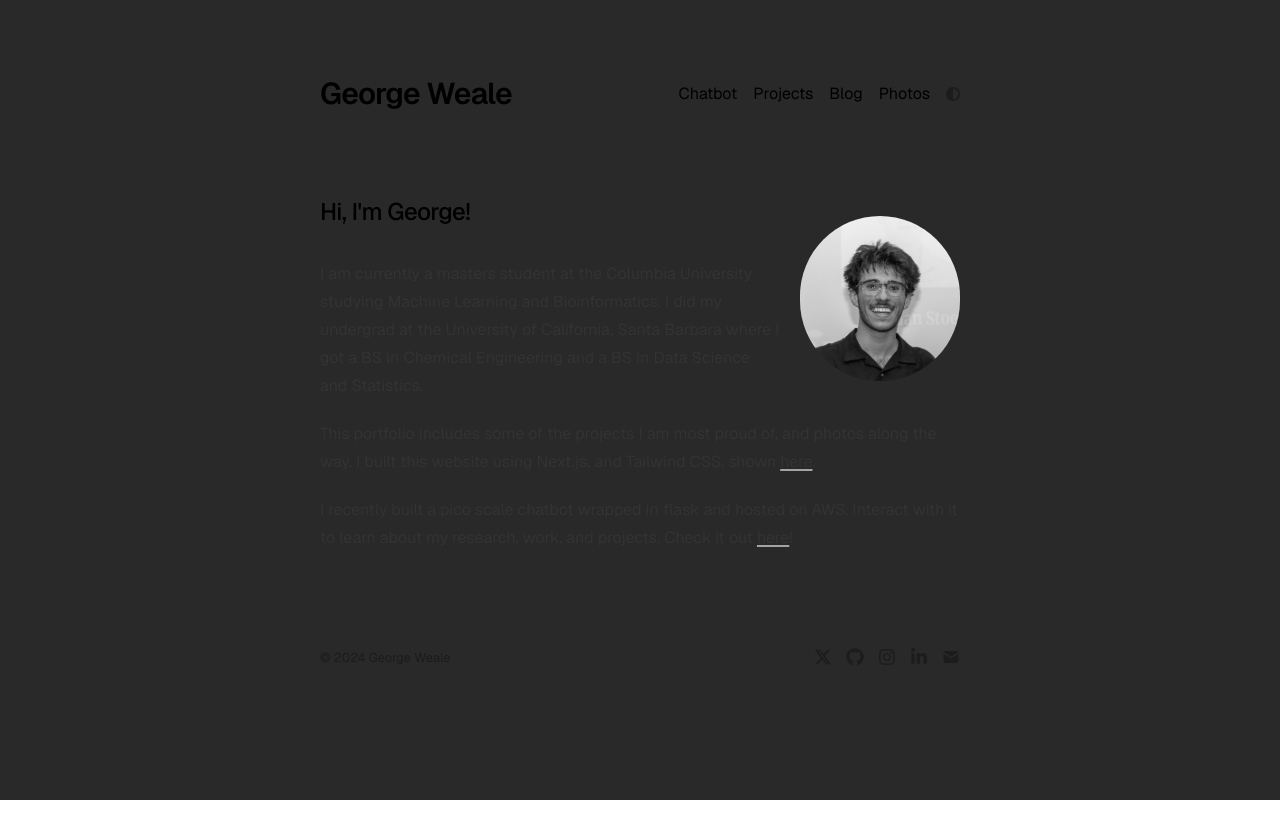
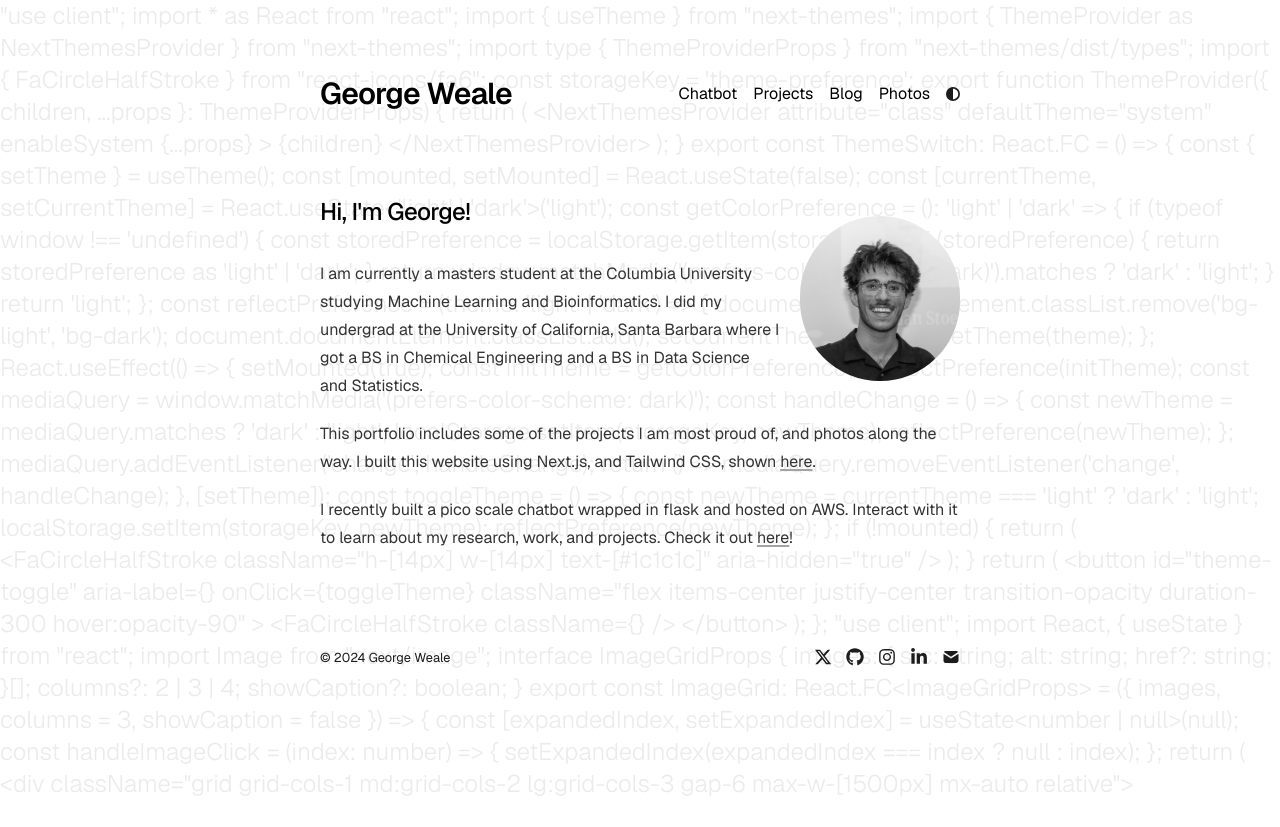
Before and after one commit to GWeale/georgeweale_port, a Next.js app: page / in a window 1280 px wide. Built offline with nearby package versions, Linux system fonts and the light colour scheme.

Commit message:
added dark mode

```diff
--- a/app/layout.tsx
+++ b/app/layout.tsx
@@ -82,7 +82,7 @@ export default function RootLayout({
           enableSystem
           disableTransitionOnChange
         >
-          <div className="background-overlay"></div>
+          <BackgroundText />
           <main className="flex-auto min-w-0 mt-2 md:mt-6 flex flex-col px-6 sm:px-4 md:px-0 max-w-[640px] w-full z-10">
             <Navbar />
             {children}
```
